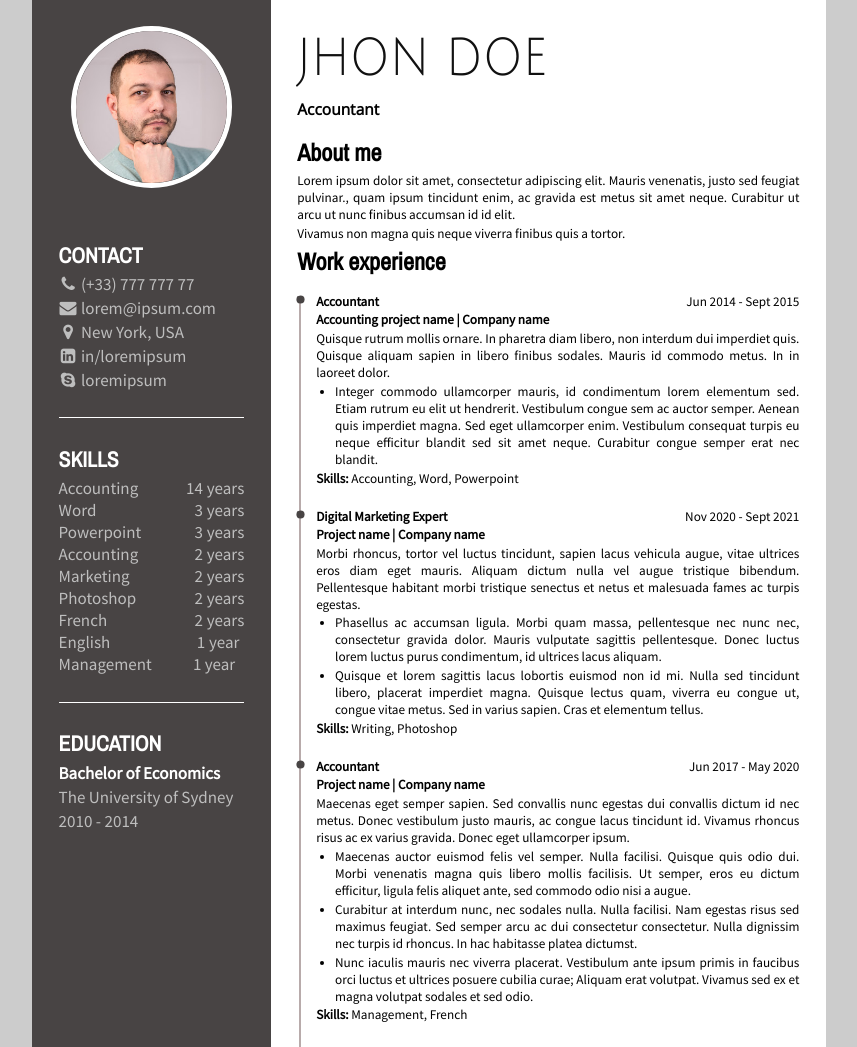
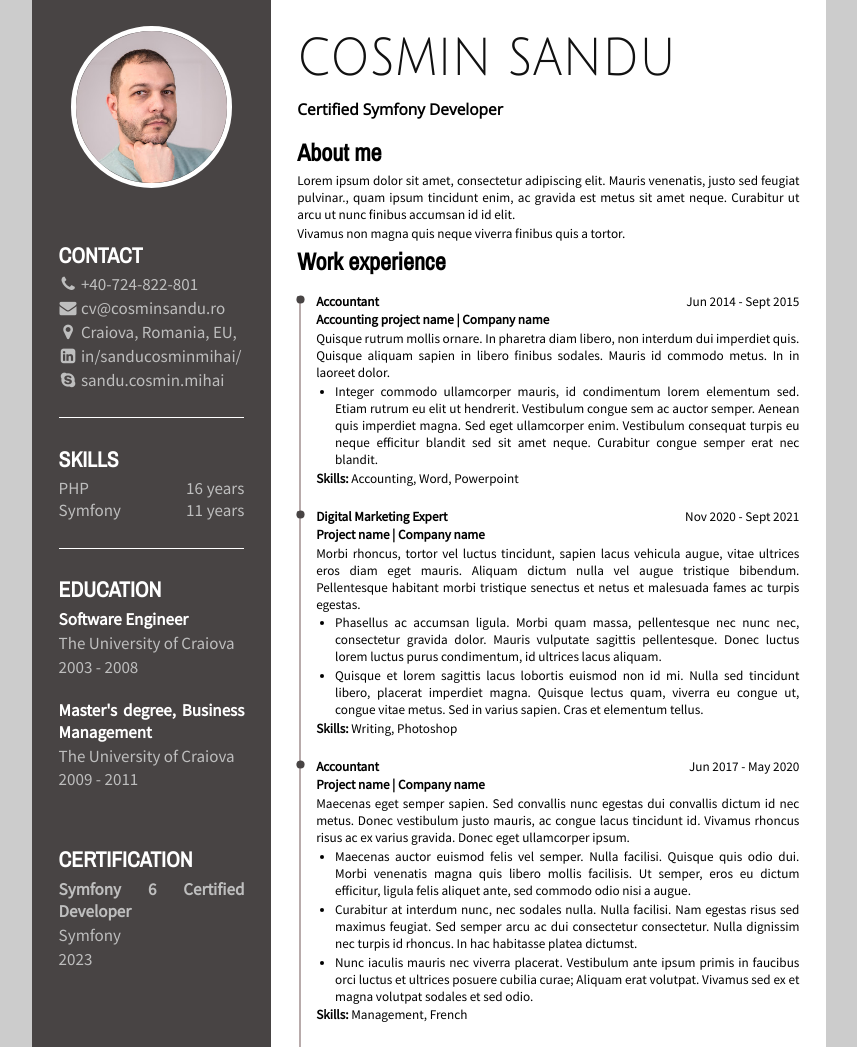
Before and after one commit to cosminsandu/cv, a plain HTML site: page index.html in a window 1280 px wide. Shown: the top 1047 px of the page, without its empty margins (211-1068 px from the left). Drawn offline with nearby package versions, Linux system fonts and the light colour scheme.

Commit message:
Add Contact, Skills, Education and Certification

```diff
--- a/index.html
+++ b/index.html
@@ -1,175 +1,118 @@
 <!DOCTYPE html>
-<html>
+<html lang="en">
 <head>
+    <title>Cosmin SANDU CV</title>
     <link href="https://maxcdn.bootstrapcdn.com/font-awesome/4.2.0/css/font-awesome.min.css" rel="stylesheet">
     <link rel="preconnect" href="https://fonts.googleapis.com">
     <link rel="preconnect" href="https://fonts.gstatic.com" crossorigin>
-  <link href="https://fonts.googleapis.com/css2?family=Archivo+Narrow&family=Julius+Sans+One&family=Open+Sans&family=Source+Sans+Pro&display=swap" rel="stylesheet">
+    <link href="https://fonts.googleapis.com/css2?family=Archivo+Narrow&family=Julius+Sans+One&family=Open+Sans&family=Source+Sans+Pro&display=swap"
+          rel="stylesheet">
     <link rel="stylesheet" href="index.css">
 </head>
 <body>
 <page size="A4">
     <div class="container">
+
         <div class="leftPanel">
-        <img src="avatar.png"/>
+            <img src="avatar.png" alt="photo"/>
+
             <div class="details">
+                <!--CONTACT-->
                 <div class="item bottomLineSeparator">
-            <h2>
-              CONTACT
-            </h2>
+                    <h2>CONTACT</h2>
                     <div class="smallText">
                         <p>
                           <i class="fa fa-phone contactIcon" aria-hidden="true"></i>
-                (+33) 777 777 77
+                          <a href="tel:+40-724-822-801">+40-724-822-801</a>
                         </p>
                         <p>
                             <i class="fa fa-envelope contactIcon" aria-hidden="true"></i>
-                <a href="mailto:lorem@ipsum.com@gmail.com">
-                  lorem@ipsum.com
-                </a>
+                            <a href="mailto:cv@cosminsandu.ro">cv@cosminsandu.ro</a>
                         </p>
                         <p>
                             <i class="fa fa-map-marker contactIcon" aria-hidden="true"></i>
-                New York, USA
+                            <a href="https://www.google.com/maps/place/Craiova/">Craiova</a>,
+                            <a href="https://www.google.com/maps/place/Romania/">Romania</a>,
+                            <a href="https://www.google.com/maps/place/Europa/">EU</a>,
                         </p>
                         <p>
                             <i class="fa fa-linkedin-square contactIcon" aria-hidden="true"></i>
-                <a href="#">
-                  in/loremipsum
+                            <a href="https://www.linkedin.com/in/sanducosminmihai/">
+                              in/sanducosminmihai/
                             </a>
                         </p>
                         <p class="lastParagrafNoMarginBottom">
                             <i class="fa fa-skype contactIcon" aria-hidden="true"></i>
-                <a href="#">
-                  loremipsum
+                            <a href="https://join.skype.com/invite/EXexTXCn6W6X">
+                                sandu.cosmin.mihai
                             </a>
                         </p>
                     </div>
                 </div>
+
+                <!--SKILLS-->
                 <div class="item bottomLineSeparator">
-            <h2>
-              SKILLS
-            </h2>
+                    <h2>SKILLS</h2>
                     <div class="smallText">
+
                         <div class="skill">
-                <div>
-                  <span>Accounting</span>
-                </div>
+                            <div><span>PHP</span></div>
                             <div class="yearsOfExperience">
-                  <span class="alignright">14</span>
+                                <span class="alignright">16</span>
                                 <span class="alignleft">years</span>
                             </div>
                         </div>
 
                         <div class="skill">
-                <div>
-                  <span>Word</span>
-                </div>
+                            <div><a href="https://connect.symfony.com/profile/cosminsandu">Symfony</a></div>
                             <div class="yearsOfExperience">
-                  <span class="alignright">3</span>
+                                <span class="alignright">11</span>
                                 <span class="alignleft">years</span>
                             </div>
                         </div>
-
-              <div class="skill">
-                <div>
-                  <span>Powerpoint</span>
-                </div>
-                <div class="yearsOfExperience">
-                  <span class="alignright">3</span>
-                  <span class="alignleft">years</span>
                     </div>
                 </div>
 
-              <div class="skill">
-                <div>
-                  <span>Accounting</span>
-                </div>
-                <div class="yearsOfExperience">
-                  <span class="alignright">2</span>
-                  <span class="alignleft">years</span>
+                <!--EDUCATION-->
+                <div class="item">
+                    <h2>EDUCATION</h2>
+
+                    <div class="smallText">
+                        <p class="bolded white">Software Engineer</p>
+                        <p>The University of Craiova</p>
+                        <p>2003 - 2008</p>
+                    </div><br>
+
+                    <div class="smallText">
+                        <p class="bolded white">Master's degree, Business Management</p>
+                        <p>The University of Craiova</p>
+                        <p>2009 - 2011</p>
                     </div>
                 </div>
 
-              <div class="skill">
-                <div>
-                  <span>Marketing</span>
-                </div>
-                <div class="yearsOfExperience">
-                  <span class="alignright">2</span>
-                  <span class="alignleft">years</span>
-                </div>
+                <!--CERTIFICATION-->
+                <div class="item">
+                    <h2>CERTIFICATION</h2>
+
+                    <div class="smallText">
+                        <p class="bolded white">
+                            <a href="https://certification.symfony.com/manager/diploma/01HG7PYWXPQQG6207CDFK8YR54">
+                                Symfony 6 Certified Developer
+                            </a></p>
+                        <p>Symfony</p>
+                        <p>2023</p>
                     </div>
 
-              <div class="skill">
-                <div>
-                  <span>Photoshop</span>
-                </div>
-                <div class="yearsOfExperience">
-                  <span class="alignright">2</span>
-                  <span class="alignleft">years</span>
-                </div>
-              </div>
-
-              <div class="skill">
-                <div>
-                  <span>French</span>
-                </div>
-                <div class="yearsOfExperience">
-                  <span class="alignright">2</span>
-                  <span class="alignleft">years</span>
-                </div>
-              </div>
-
-              <div class="skill">
-                <div>
-                  <span>English</span>
-                </div>
-                <div class="yearsOfExperience">
-                    <span class="alignright">1</span>
-                    <span class="alignleft">year</span>
-                </div>
-              </div>
-
-              <div class="skill">
-                <div>
-                  <span>Management</span>
-                </div>
-                <div class="yearsOfExperience">
-                  <span>1 year</span>
-                </div>
                 </div>
 
             </div>
         </div>
-          <div class="item">
-            <h2>
-              EDUCATION
-            </h2>
-            <div class="smallText">
-              <p class="bolded white">
-                Bachelor of Economics
-              </p>
-              <p>
-                The University of Sydney
-              </p>
-              <p>
-                2010 - 2014
-              </p>
-            </div>
-          </div>
-        </div>
 
-      </div>
         <div class="rightPanel">
             <div>
-          <h1>
-            Jhon Doe
-          </h1>
+                <h1>Cosmin SANDU</h1>
                 <div class="smallText">
-            <h3>
-              Accountant
-            </h3>
+                    <h3>Certified Symfony Developer</h3>
                 </div>
             </div>
             <div>
@@ -178,7 +121,9 @@
                 </h2>
                 <div class="smallText">
                     <p>
-              Lorem ipsum dolor sit amet, consectetur adipiscing elit. Mauris venenatis, justo sed feugiat pulvinar., quam ipsum tincidunt enim, ac gravida est metus sit amet neque. Curabitur ut arcu ut nunc finibus accumsan id id elit.
+                        Lorem ipsum dolor sit amet, consectetur adipiscing elit. Mauris venenatis, justo sed feugiat
+                        pulvinar., quam ipsum tincidunt enim, ac gravida est metus sit amet neque. Curabitur ut arcu ut
+                        nunc finibus accumsan id id elit.
                     </p>
                     <p>
                         Vivamus non magna quis neque viverra finibus quis a tortor.
@@ -206,11 +151,16 @@
                         </div>
                         <div class="smallText">
                             <p>
-                  Quisque rutrum mollis ornare. In pharetra diam libero, non interdum dui imperdiet quis. Quisque aliquam sapien in libero finibus sodales. Mauris id commodo metus. In in laoreet dolor.
+                                Quisque rutrum mollis ornare. In pharetra diam libero, non interdum dui imperdiet quis.
+                                Quisque aliquam sapien in libero finibus sodales. Mauris id commodo metus. In in laoreet
+                                dolor.
                             </p>
                             <ul>
                                 <li>
-                    Integer commodo ullamcorper mauris, id condimentum lorem elementum sed. Etiam rutrum eu elit ut hendrerit. Vestibulum congue sem ac auctor semper. Aenean quis imperdiet magna. Sed eget ullamcorper enim. Vestibulum consequat turpis eu neque efficitur blandit sed sit amet neque. Curabitur congue semper erat nec blandit.
+                                    Integer commodo ullamcorper mauris, id condimentum lorem elementum sed. Etiam rutrum
+                                    eu elit ut hendrerit. Vestibulum congue sem ac auctor semper. Aenean quis imperdiet
+                                    magna. Sed eget ullamcorper enim. Vestibulum consequat turpis eu neque efficitur
+                                    blandit sed sit amet neque. Curabitur congue semper erat nec blandit.
                                 </li>
                             </ul>
                             <p>
@@ -236,17 +186,23 @@
                         </div>
                         <div class="smallText">
                             <p>
-                  Morbi rhoncus, tortor vel luctus tincidunt, sapien lacus vehicula augue, vitae ultrices eros diam eget mauris. Aliquam dictum nulla vel augue tristique bibendum. Pellentesque habitant morbi tristique senectus et netus et malesuada fames ac turpis egestas.
+                                Morbi rhoncus, tortor vel luctus tincidunt, sapien lacus vehicula augue, vitae ultrices
+                                eros diam eget mauris. Aliquam dictum nulla vel augue tristique bibendum. Pellentesque
+                                habitant morbi tristique senectus et netus et malesuada fames ac turpis egestas.
                             </p>
                             <ul>
                                 <li>
                                     <p>
-                      Phasellus ac accumsan ligula. Morbi quam massa, pellentesque nec nunc nec, consectetur gravida dolor. Mauris vulputate sagittis pellentesque. Donec luctus lorem luctus purus condimentum, id ultrices lacus aliquam.
+                                        Phasellus ac accumsan ligula. Morbi quam massa, pellentesque nec nunc nec,
+                                        consectetur gravida dolor. Mauris vulputate sagittis pellentesque. Donec luctus
+                                        lorem luctus purus condimentum, id ultrices lacus aliquam.
                                     </p>
                                 </li>
                                 <li>
                                     <p>
-                      Quisque et lorem sagittis lacus lobortis euismod non id mi. Nulla sed tincidunt libero, placerat imperdiet magna. Quisque lectus quam, viverra eu congue ut, congue vitae metus. Sed in varius sapien. Cras et elementum tellus.
+                                        Quisque et lorem sagittis lacus lobortis euismod non id mi. Nulla sed tincidunt
+                                        libero, placerat imperdiet magna. Quisque lectus quam, viverra eu congue ut,
+                                        congue vitae metus. Sed in varius sapien. Cras et elementum tellus.
                                     </p>
                                 </li>
                             </ul>
@@ -272,23 +228,31 @@
                         </div>
                         <div class="smallText">
                             <p>
-                  Maecenas eget semper sapien. Sed convallis nunc egestas dui convallis dictum id nec metus. Donec vestibulum justo mauris, ac congue lacus tincidunt id. Vivamus rhoncus risus ac ex varius gravida. Donec eget ullamcorper ipsum.
+                                Maecenas eget semper sapien. Sed convallis nunc egestas dui convallis dictum id nec
+                                metus. Donec vestibulum justo mauris, ac congue lacus tincidunt id. Vivamus rhoncus
+                                risus ac ex varius gravida. Donec eget ullamcorper ipsum.
                             </p>
 
                             <ul>
                                 <li>
                                     <p>
-                      Maecenas auctor euismod felis vel semper. Nulla facilisi. Quisque quis odio dui. Morbi venenatis magna quis libero mollis facilisis. Ut semper, eros eu dictum efficitur, ligula felis aliquet ante, sed commodo odio nisi a augue.
+                                        Maecenas auctor euismod felis vel semper. Nulla facilisi. Quisque quis odio dui.
+                                        Morbi venenatis magna quis libero mollis facilisis. Ut semper, eros eu dictum
+                                        efficitur, ligula felis aliquet ante, sed commodo odio nisi a augue.
                                     </p>
                                 </li>
                                 <li>
                                     <p>
-                      Curabitur at interdum nunc, nec sodales nulla. Nulla facilisi. Nam egestas risus sed maximus feugiat. Sed semper arcu ac dui consectetur consectetur. Nulla dignissim nec turpis id rhoncus. In hac habitasse platea dictumst.
+                                        Curabitur at interdum nunc, nec sodales nulla. Nulla facilisi. Nam egestas risus
+                                        sed maximus feugiat. Sed semper arcu ac dui consectetur consectetur. Nulla
+                                        dignissim nec turpis id rhoncus. In hac habitasse platea dictumst.
                                     </p>
                                 </li>
                                 <li>
                                     <p>
-                      Nunc iaculis mauris nec viverra placerat. Vestibulum ante ipsum primis in faucibus orci luctus et ultrices posuere cubilia curae; Aliquam erat volutpat. Vivamus sed ex et magna volutpat sodales et sed odio.
+                                        Nunc iaculis mauris nec viverra placerat. Vestibulum ante ipsum primis in
+                                        faucibus orci luctus et ultrices posuere cubilia curae; Aliquam erat volutpat.
+                                        Vivamus sed ex et magna volutpat sodales et sed odio.
                                     </p>
                                 </li>
                             </ul>
@@ -302,12 +266,13 @@
         </div>
     </div>
 </page>
-  <page size="A4">
-    <div class="container">
-      <div class="leftPanel">
-      </div>
-      <div class="rightPanel">
-      </div>
-  </page>
+
+<!--<page size="A4">-->
+<!--    <div class="container">-->
+<!--        <div class="leftPanel">-->
+<!--        </div>-->
+<!--        <div class="rightPanel">-->
+<!--        </div>-->
+<!--</page>-->
 </body>
 </html>
```
Lines whose indentation alone changed are shown as unchanged.
